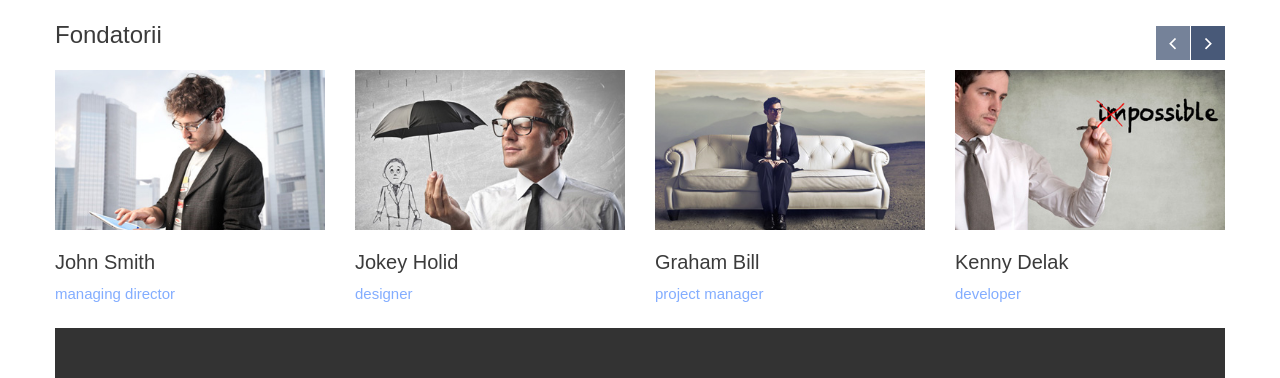
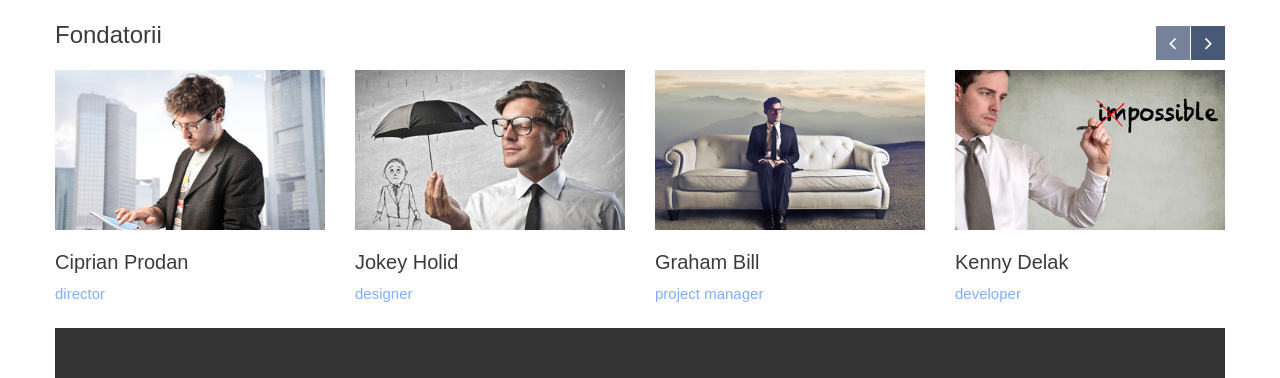
Before and after one commit to lori1988/asociatia, a plain HTML site: page about-us.htm in a window 1280 px wide. Shown: the part 390-768 px from the top of the page. Drawn offline with Linux system fonts and the light colour scheme; a web font is replaced by a local one.

Commit message:
Update about-us.htm

```diff
--- a/about-us.htm
+++ b/about-us.htm
@@ -103,8 +103,8 @@ Mereu alături </p>
                         <img src="img/our-team/1.jpg" alt="">
                         <div class="img-bg-icon"></div>
                       </div>
-                      <h4>John Smith</h4>
-                        managing director
+                      <h4>Ciprian Prodan</h4>
+                         director
                     </div>
                   </a>
 
```
